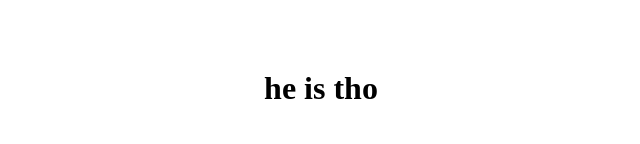
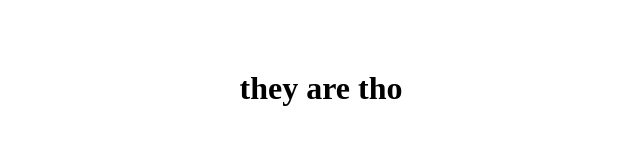
Before and after one commit to TheYande/callumisquitegay, a plain HTML site: page index.html in a window 1280 px wide. Shown: the part 312-456 px from the top of the page, without its empty margins (319-959 px from the left). Drawn offline with Linux system fonts and the light colour scheme.

Commit message:
Update index.html

```diff
--- a/index.html
+++ b/index.html
@@ -13,7 +13,7 @@
 </head>
 <body>
 
-<h1>he is tho</h1>
+<h1>they are tho</h1>
 
 </body>
 </html>
```
